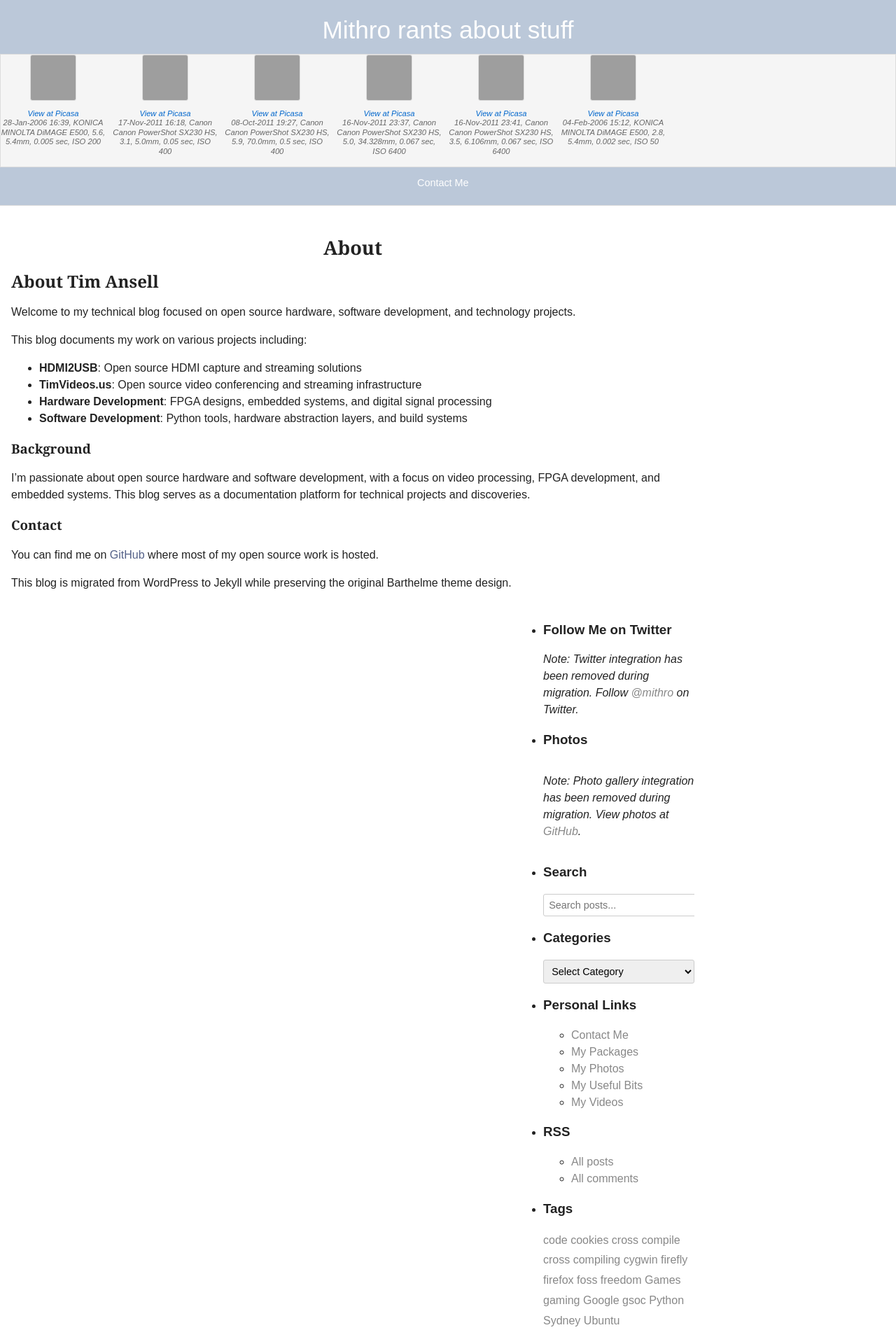
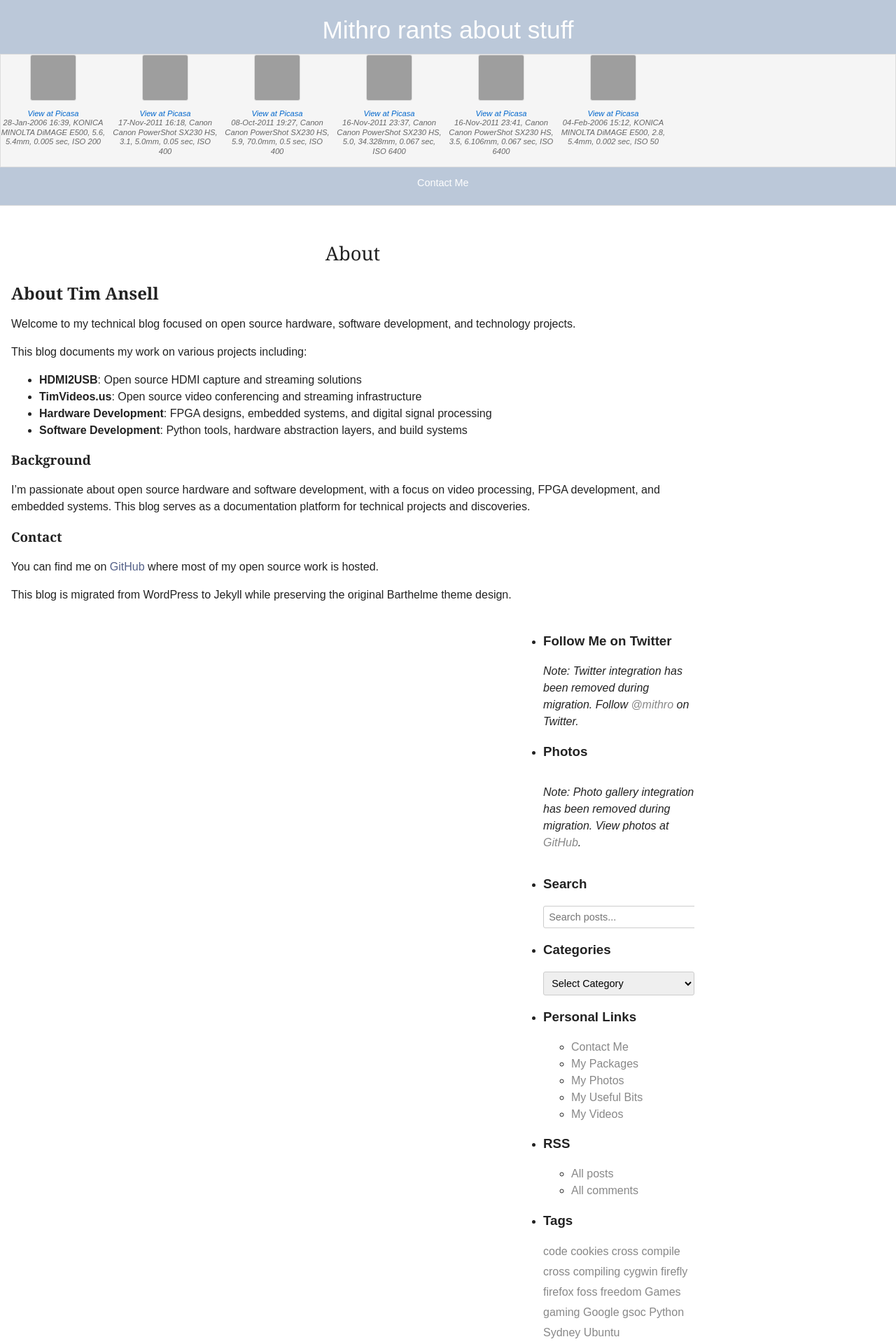
Before and after one commit to mithro/blog.mithis.net, a Jekyll site: the page built from about.markdown, in a window 1280 px wide. Shown: the top 1920 px of the page at 70% size. Built offline with Jekyll 4.4.1, drawn with Linux system fonts in a browser that asks for light colours; grey boxes are pictures that could not be loaded.

Commit message:
Fix page layout h2 class to match Barthelme entry-title
Change h2.page-title to h2.entry-title in _layouts/page.html to match
Barthelme page.php line 9: <h2 class="entry-title"><?php the_title(); ?></h2>.
Closes the page archetype structural fidelity gap (P1-T6).

Co-Authored-By: Claude Opus 4.7 (1M context) <noreply@anthropic.com>

```diff
--- a/_layouts/page.html
+++ b/_layouts/page.html
@@ -6,7 +6,7 @@ layout: default
     <div id="content" class="hfeed">
 
         <div id="page-{{ page.slug }}" class="hentry page">
-            <h2 class="page-title">{{ page.title | escape }}</h2>
+            <h2 class="entry-title">{{ page.title | escape }}</h2>
 
             <div class="entry-content">
                 {{ content }}
```
